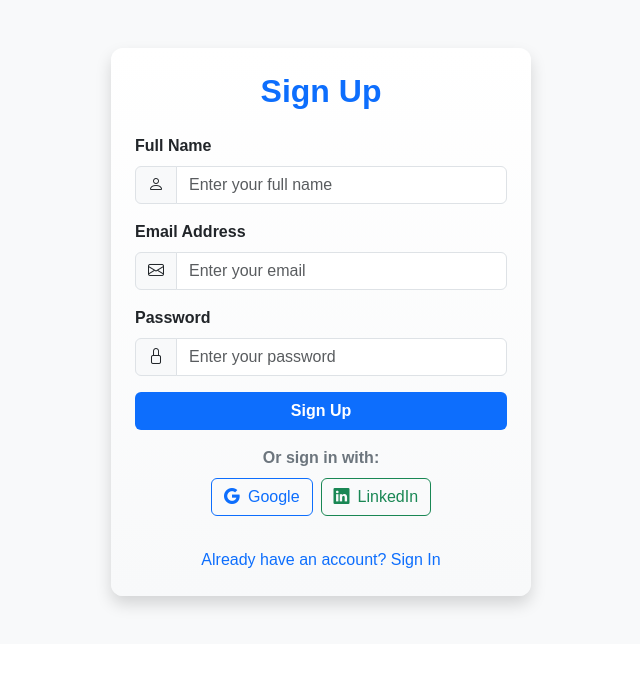
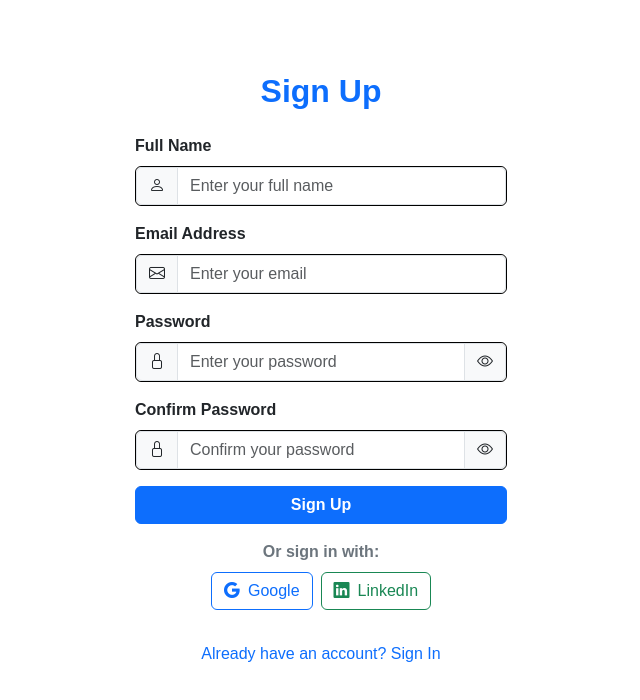
Before and after one commit to lluuvvii/hackathon_learning_space, a Next.js app: page /auth/sign-up in a window 1280 px wide. Shown: the top 700 px of the page, without its empty margins (319-959 px from the left). Built offline with nearby package versions, Linux system fonts and the light colour scheme.

Commit message:
update button social media & border auth form

```diff
--- a/src/app/auth/AuthForm.tsx
+++ b/src/app/auth/AuthForm.tsx
@@ -1,6 +1,6 @@
 "use client";
 
-import React from "react";
+import React, { useState } from "react";
 
 interface AuthFormProps {
   title: string;
@@ -15,79 +15,94 @@ export default function AuthForm({
   onSubmit,
   isSignUp = false,
 }: AuthFormProps) {
+  const [formState, setFormState] = useState({
+    password: "",
+    confirmPassword: "",
+    showPassword: false,
+    showConfirmPassword: false,
+  });
+
+  const handleChange = (e: React.ChangeEvent<HTMLInputElement>) => {
+    const { id, value } = e.target;
+    setFormState((prev) => ({ ...prev, [id]: value }));
+  };
+
+  const toggleVisibility = (field: "showPassword" | "showConfirmPassword") => {
+    setFormState((prev) => ({ ...prev, [field]: !prev[field] }));
+  };
+
+  const handleSignUpValidation = (e: React.FormEvent<HTMLFormElement>) => {
+    if (isSignUp && formState.password !== formState.confirmPassword) {
+      e.preventDefault();
+      alert("Passwords do not match. Please try again.");
+      return;
+    }
+    onSubmit(e);
+  };
+
   return (
-    <div className="d-flex flex-column align-items-center justify-content-center bg-light">
+    <div className="d-flex flex-column align-items-center justify-content-center bg-white">
       <div
-        className="card shadow border-0 p-4 my-5"
+        className="card border-0 p-4 my-5"
         style={{
           maxWidth: "420px",
           width: "100%",
           borderRadius: "12px",
-          background: "linear-gradient(to bottom, #ffffff, #f8f9fa)",
+          background: "transparent",
         }}
       >
         <h2 className="text-center mb-4" style={{ color: "#0d6efd", fontWeight: "600" }}>
           {title}
         </h2>
-        <form onSubmit={onSubmit}>
+        <form onSubmit={handleSignUpValidation}>
           {isSignUp && (
-            <div className="mb-3">
-              <label htmlFor="name" className="form-label fw-semibold">
-                Full Name
-              </label>
-              <div className="input-group">
-                <span className="input-group-text bg-light">
-                  <i className="bi bi-person"></i>
-                </span>
-                <input
+            <FormInput
+              id="name"
+              label="Full Name"
               type="text"
-                  id="name"
-                  className="form-control"
               placeholder="Enter your full name"
+              icon="bi-person"
               required
+              onChange={handleChange}
             />
-              </div>
-            </div>
           )}
-          <div className="mb-3">
-            <label htmlFor="email" className="form-label fw-semibold">
-              Email Address
-            </label>
-            <div className="input-group">
-              <span className="input-group-text bg-light">
-                <i className="bi bi-envelope"></i>
-              </span>
-              <input
+          <FormInput
+            id="email"
+            label="Email Address"
             type="email"
-                id="email"
-                className="form-control"
             placeholder="Enter your email"
+            icon="bi-envelope"
             required
+            onChange={handleChange}
           />
-            </div>
-          </div>
-          <div className="mb-3">
-            <label htmlFor="password" className="form-label fw-semibold">
-              Password
-            </label>
-            <div className="input-group">
-              <span className="input-group-text bg-light">
-                <i className="bi bi-lock"></i>
-              </span>
-              <input
-                type="password"
+          <FormInput
             id="password"
-                className="form-control"
+            label="Password"
+            type={formState.showPassword ? "text" : "password"}
             placeholder="Enter your password"
+            icon="bi-lock"
             required
+            onChange={handleChange}
+            toggleVisibility={() => toggleVisibility("showPassword")}
+            isPasswordVisible={formState.showPassword}
           />
-            </div>
-          </div>
+          {isSignUp && (
+            <FormInput
+              id="confirmPassword"
+              label="Confirm Password"
+              type={formState.showConfirmPassword ? "text" : "password"}
+              placeholder="Confirm your password"
+              icon="bi-lock"
+              required
+              onChange={handleChange}
+              toggleVisibility={() => toggleVisibility("showConfirmPassword")}
+              isPasswordVisible={formState.showConfirmPassword}
+            />
+          )}
           <button
             type="submit"
-            className="btn w-100"
+            className="btn btn-primary w-100"
             style={{
-              backgroundColor: "#0d6efd",
               color: "#fff",
               fontWeight: "600",
             }}
@@ -95,27 +110,86 @@ export default function AuthForm({
             {buttonText}
           </button>
         </form>
-
         <div className="my-3 text-center">
           <p className="fw-semibold mb-2" style={{ color: "#6c757d" }}>
             Or sign in with:
           </p>
+          <SocialButtons />
+        </div>
+        <AuthLinks isSignUp={isSignUp} />
+      </div>
+    </div>
+  );
+}
+
+const FormInput = ({
+  id,
+  label,
+  type,
+  placeholder,
+  icon,
+  required,
+  onChange,
+  toggleVisibility,
+  isPasswordVisible,
+}: {
+  id: string;
+  label: string;
+  type: string;
+  placeholder: string;
+  icon: string;
+  required?: boolean;
+  onChange: (e: React.ChangeEvent<HTMLInputElement>) => void;
+  toggleVisibility?: () => void;
+  isPasswordVisible?: boolean;
+}) => (
+  <div className="mb-3">
+    <label htmlFor={id} className="form-label fw-semibold">
+      {label}
+    </label>
+    <div className="input-group border border-black rounded border-1">
+      <span className="input-group-text bg-light">
+        <i className={`bi ${icon}`}></i>
+      </span>
+      <input
+        type={type}
+        id={id}
+        className="form-control border"
+        placeholder={placeholder}
+        onChange={onChange}
+        required={required}
+      />
+      {toggleVisibility && (
+        <span
+          className="input-group-text bg-light"
+          style={{ cursor: "pointer" }}
+          onClick={toggleVisibility}
+        >
+          <i className={`bi ${isPasswordVisible ? "bi-eye-slash" : "bi-eye"}`}></i>
+        </span>
+      )}
+    </div>
+  </div>
+);
+
+const SocialButtons = () => (
   <div className="d-flex justify-content-center gap-2">
     <button
-              className="btn btn-outline-secondary d-flex align-items-center gap-2"
-              style={{ borderColor: "#0d6efd", color: "#0d6efd" }}
+      className="btn btn-outline-primary d-flex align-items-center gap-2"
+      style={{ borderColor: "#0d6efd" }}
     >
       <i className="bi bi-google"></i> Google
     </button>
     <button
-              className="btn btn-outline-secondary d-flex align-items-center gap-2"
-              style={{ borderColor: "#198754", color: "#198754" }}
+      className="btn btn-outline-success d-flex align-items-center gap-2"
+      style={{ borderColor: "#198754" }}
     >
       <i className="bi bi-linkedin"></i> LinkedIn
     </button>
   </div>
-        </div>
+);
 
+const AuthLinks = ({ isSignUp }: { isSignUp: boolean }) => (
   <div className="text-center mt-3">
     {isSignUp ? (
       <a href="/auth/sign-in" className="text-decoration-none" style={{ color: "#0d6efd" }}>
@@ -127,17 +201,10 @@ export default function AuthForm({
           Don't have an account? Sign Up
         </a>
         <br />
-              <a
-                href="/auth/forgot-password"
-                className="text-decoration-none"
-                style={{ color: "#0d6efd" }}
-              >
+        <a href="/auth/forgot-password" className="text-decoration-none" style={{ color: "#0d6efd" }}>
           Forgot Password?
         </a>
       </>
     )}
   </div>
-      </div>
-    </div>
 );
-}
```
Lines whose indentation alone changed are shown as unchanged.
